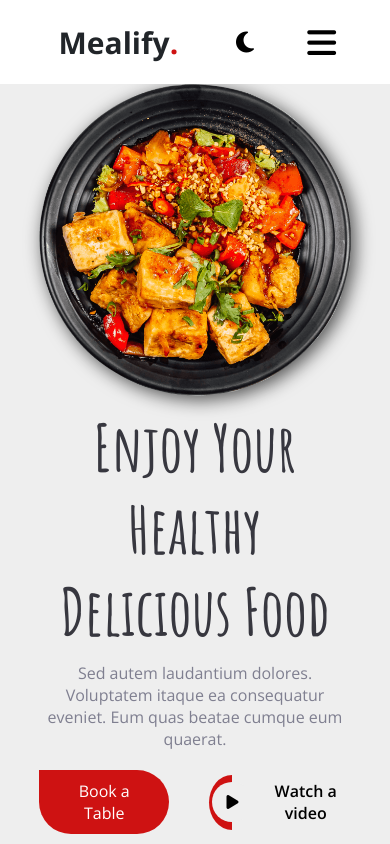
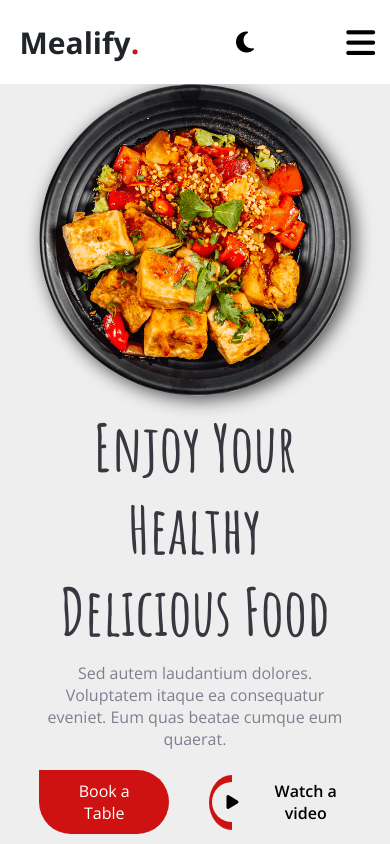
Before and after one commit to Mohamed11Esam/Mealify, a plain HTML site: page index.html in a window 390 px wide. Shown: the top 844 px of the page. Drawn offline with nearby package versions, Linux system fonts and the light colour scheme.

Commit message:
Update style.css

```diff
--- a/style.css
+++ b/style.css
@@ -125,6 +125,16 @@ nav a.active::before {
   font-size: 22px;
   cursor: pointer;
   display: none;
+}
+@media only screen and (max-width: 1500px) {
+  .nav_container {
+    width: 85%;
+  }
+}
+@media only screen and (max-width: 1200px) {
+  .nav_container {
+    width: 90%;
+  }
 }
 @media (max-width: 1000px) {
   .nav_container .nav_items {
```
